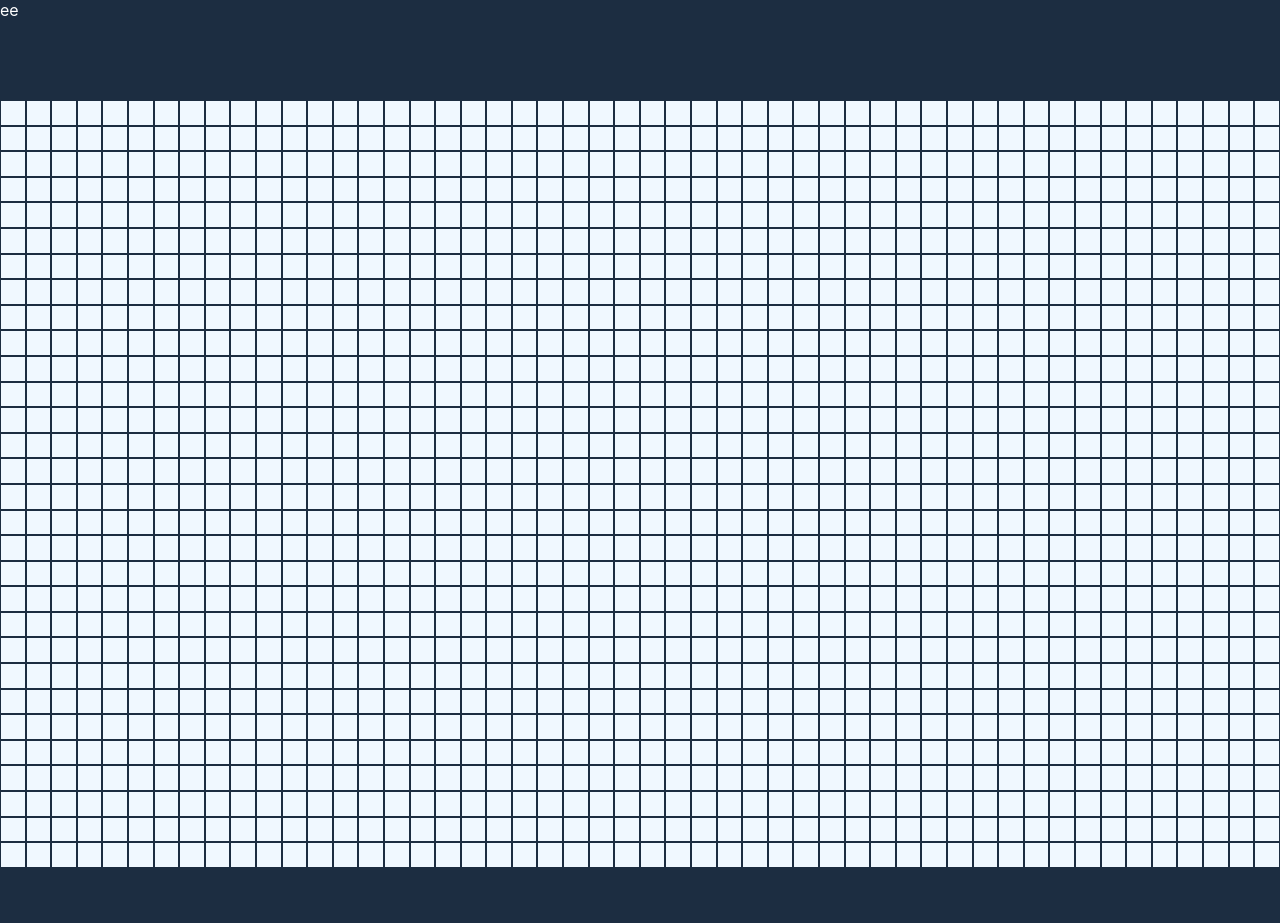
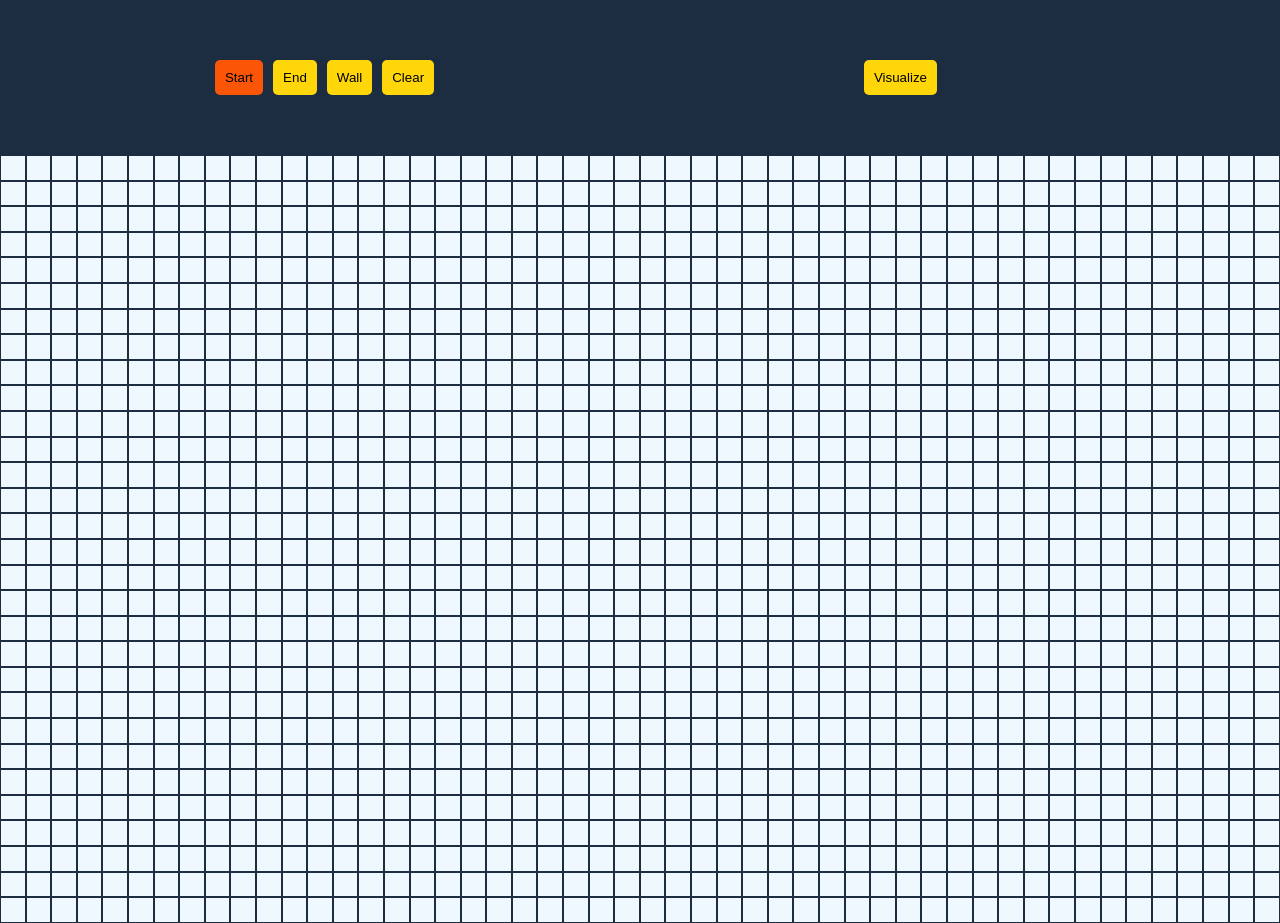
Before and after one commit to webiosita9512357/reactPaths, a React (Create React App) app: page / in a window 1280 px wide. Before the commit the page ends 868 px from the top, so only its background shows below. Built offline with nearby package versions, Linux system fonts and the light colour scheme.

Commit message:
shambles

```diff
--- a/src/PathFinder.jsx
+++ b/src/PathFinder.jsx
@@ -1,4 +1,5 @@
 import React, { useState } from 'react'
+import dijkstra from './alorithms/djikstra';
 import Bar from './components/Bar';
 import Node from './components/Node'
 
@@ -9,18 +10,25 @@ import Node from './components/Node'
 
   for (let i = 0; i < x; i++) {
     for (let j = 0; j < y; j++) {
-      grid.push({num: (i * y + j), status: 'unvisited'})
+      grid.push({num: (i * y + j), status: 'unvisited', distance: Infinity, prev: null})
     }
   }
 
 
 const PathFinder = () => {
-  const [mode, setMode] = useState('start');
+  const [mode, setMode] = useState(0);
   const [matrix, setMatrix] = useState(grid);
+
+  const startVisualization = () => {
+    const startNode = matrix.find((node) => node.status === 'start')
+    const endNode = matrix.find((node) => node.status === 'end')
+    dijkstra(matrix, setMatrix, startNode, endNode)
+
+  }
 
   return  (
     <div style={styles.main}>
-      <Bar setMode={setMode} mode={mode}/>
+      <Bar setMode={setMode} mode={mode} start={startVisualization}/>
       <div style={styles.grid}>
         {matrix.map((node) => (
           <Node setMatrix={setMatrix} mode={mode} key={node.num} num={node.num} status={node.status} />
--- /dev/null
+++ b/src/alorithms/djikstra.js
@@ -0,0 +1,44 @@
+
+
+export default function dijkstra(matrix, setMatrix) {
+
+  let endNode = null;
+  const visitedNodes = [];
+  const startNode = matrix.find(node => node.status === 0);
+
+  const unvisitedNodes = matrix.filter(node => node.status !== 2);
+
+  while (unvisitedNodes.length > 0) {
+    sortNodesByDistance(unvisitedNodes);
+    const closestNode = unvisitedNodes.shift();
+    if (closestNode.status === 1) return visitedNodes;
+    closestNode.status = 4;
+    visitedNodes.push(closestNode);
+    updateUnvisitedNeighbors(closestNode, matrix);
+  }
+
+ }
+
+ const sortNodesByDistance = (unvisitedNodes) => {
+  unvisitedNodes.sort((nodeA, nodeB) => nodeA.distance - nodeB.distance);
+ }
+
+ const updateUnvisitedNeighbors = (node, matrix) => {
+  const unvisitedNeighbors = getUnvisitedNeighbors(node, matrix);
+  for (const neighbor of unvisitedNeighbors) {
+    neighbor.distance = node.distance + 1;
+    neighbor.previousNode = node;
+  }
+ }
+
+const getUnvisitedNeighbors = (node, matrix) => {
+  const neighbors = [];
+  const { num } = node;
+  if (num > 49) neighbors.push(matrix[num - 50]);
+  if (num < matrix.length - 49) neighbors.push(matrix[num + 50]);
+  if (num % 50 !== 0) neighbors.push(matrix[num - 1]);
+  if (num + 1 % 50 !== 0) neighbors.push(matrix[num + 1]);
+
+  console.log(neighbors)
+  return neighbors.filter(neighbor => neighbor.status === 3);
+}
--- a/src/components/Bar.jsx
+++ b/src/components/Bar.jsx
@@ -1,21 +1,48 @@
 import React from 'react'
 
-const Bar = () => {
+ const modes = [{id: 0, name: "Start"}, {id: 1, name: "End"}, {id: 2, name: "Wall"}, {id: 3, name: "Clear"}]
+
+const Bar = ({mode, setMode, start}) => {
   return (
     <div style={styles.main}>
-      ee
+      <div>
+      {modes.map((Item) => (
+        <button
+        key={Item.id}
+        style={{...styles.button, backgroundColor: Item.id === mode? "#fb5607": styles.button.backgroundColor}}
+        onClick={() => setMode(Item.id)}>
+          {Item.name}
+        </button>
+      ))}
+      </div>
+      <button
+      style={styles.button}
+      onClick={start}
+      >
+        Visualize
+      </button>
     </div>
   )
 }
 
  const styles = {
   main: {
-    backgroundColor: "#1c2d41",
-    width: "100%",
-    height: "100px",
+    width: "90%",
     color: "white",
+    margin: "60px 0px",
+    display: "flex",
+    justifyContent: "space-around",
+  },
+  button: {
+    backgroundColor: "#ffd60a",
+    color: "black",
+    border: "none",
+    padding: "10px",
+    borderRadius: "5px",
+    margin: "0px 5px",
+    cursor: "pointer",
   }
-
  }
 
+
 export default Bar
--- a/src/components/Node.jsx
+++ b/src/components/Node.jsx
@@ -1,17 +1,17 @@
 
  const getColor = (status) => {
   switch (status) {
-    case 'unvisited':
+    case 3:
       return 'aliceblue'
-    case 'start':
+    case 0:
       return 'green'
-    case 'end':
+    case 1:
       return 'red'
-    case 'wall':
+    case 2:
       return 'black'
-    case 'visited':
+    case 4:
       return 'lightblue'
-    case 'shortest':
+    case 5:
       return 'yellow'
     default:
       return 'aliceblue'
@@ -30,6 +30,8 @@ const Node = ({num, mode, setMatrix, status}) => {
     maxWidth: "28px",
     height: "2vw",
     maxHeight: "28px",
+    cursor: "pointer",
+
   }
 }
 
@@ -38,11 +40,11 @@ const Node = ({num, mode, setMatrix, status}) => {
       style={styles.node}
       onClick={() => {
         setMatrix((prev) => {
-          if (mode === 'start' || mode === 'end') {
+          if (mode === 1 || mode === 0) {
             const newMatrix = [...prev]
             newMatrix.forEach((node) => {
               if (node.status === mode) {
-                node.status = 'unvisited'
+                node.status = 'clear'
               }
             })
             newMatrix[num].status = mode
@@ -52,9 +54,19 @@ const Node = ({num, mode, setMatrix, status}) => {
             newMatrix[num].status = mode
             return newMatrix
           }
-        })
+          })
         }
       }
+
+      onDragOver={() => {
+        if (mode === 2 || mode === 3) {
+          setMatrix((prev) => {
+            const newMatrix = [...prev]
+            newMatrix[num].status = mode
+            return newMatrix
+          })
+        }
+      }}
     >
 
     </div>
```
